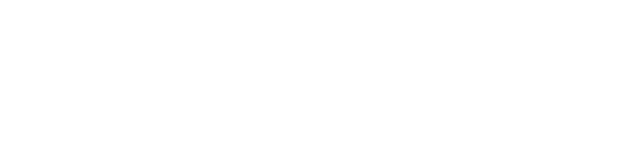
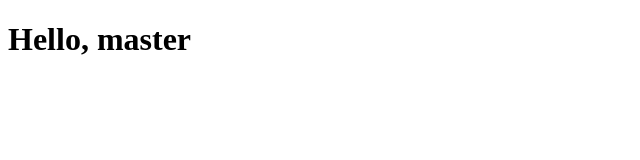
Before and after one commit to Belikov0/git-demo, a plain HTML site: page index.html in a window 1280 px wide. Shown: the whole page, without its empty margins (0-640 px from the left). Drawn offline with Linux system fonts and the light colour scheme.

Commit message:
add a title

```diff
--- a/index.html
+++ b/index.html
@@ -7,6 +7,6 @@
     <title>Document</title>
 </head>
 <body>
-
+    <h1>Hello, master</h1>
 </body>
 </html>
```
